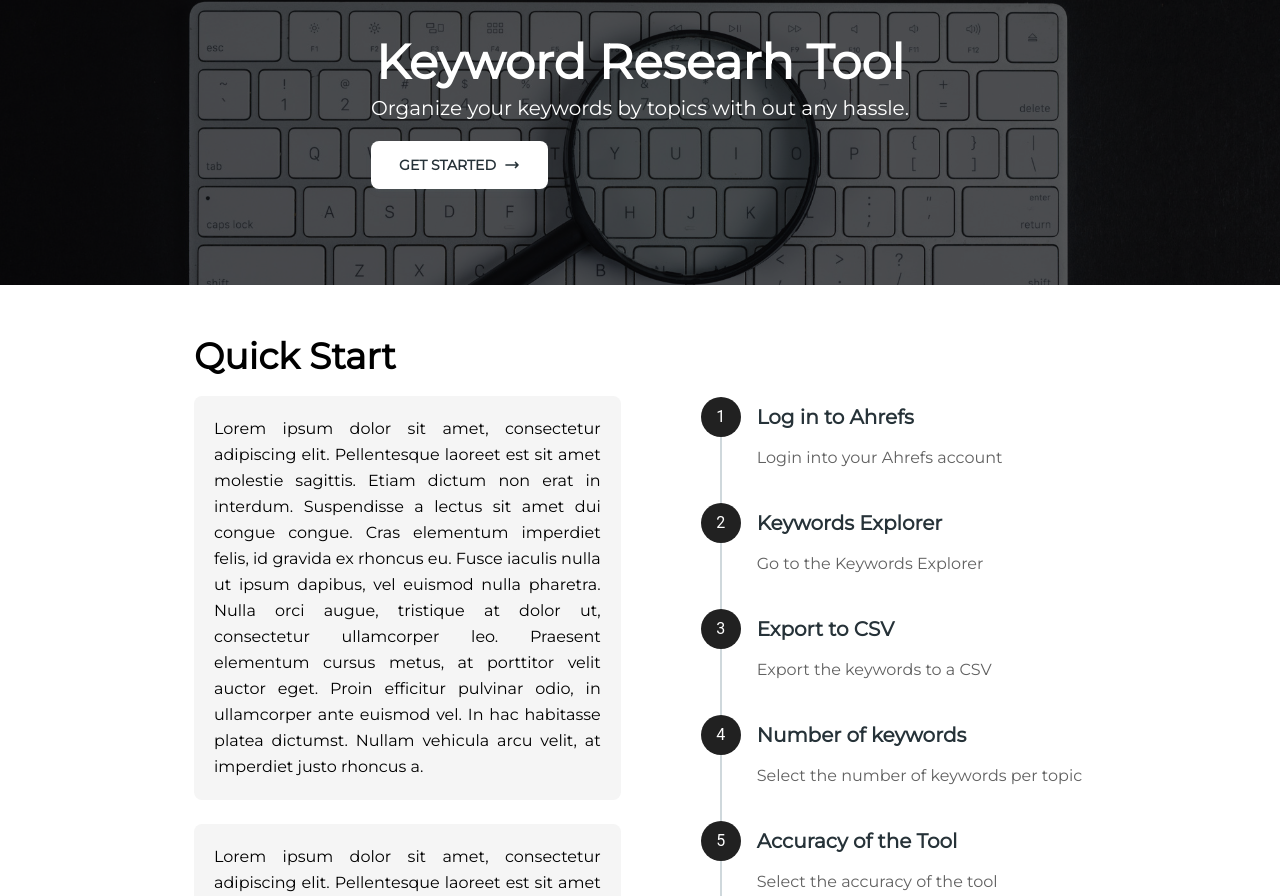
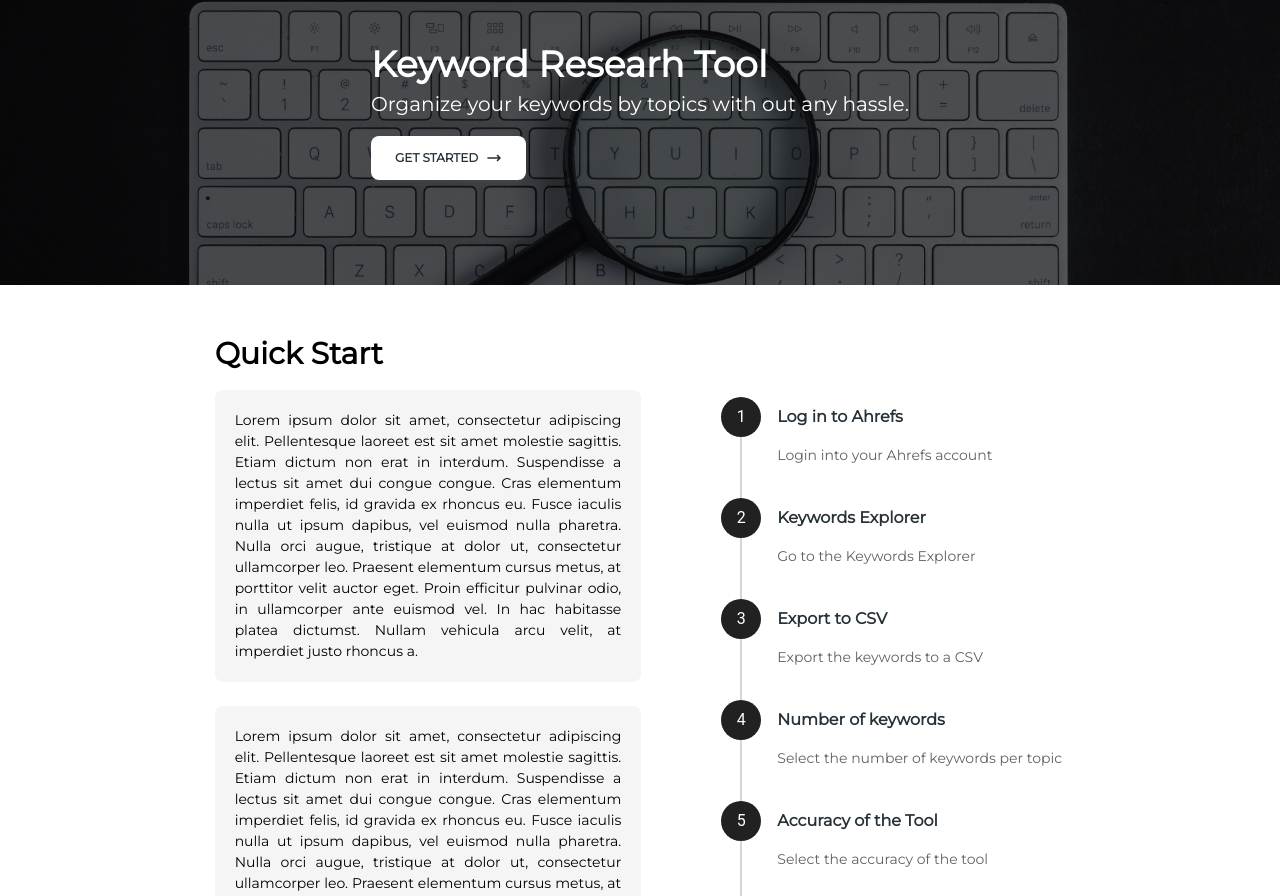
Before and after one commit to MarioDevv/Keyword-Tool, a React (Vite) app: page / in a window 1280 px wide. Shown: the part 138-1034 px from the top of the page. Built offline with nearby package versions, Linux system fonts and the light colour scheme.

Commit message:
Adjustments

```diff
--- a/src/components/Documentation.jsx
+++ b/src/components/Documentation.jsx
@@ -4,12 +4,12 @@ export default function Documentation() {
     return (
         <>
             <div className="flex flex-col w-1/3 itema-center">
-                <Typography variant="h2" className="mb-4 font-mon">
+                <Typography variant="h3" className="mb-4 font-mon">
                     Quick Start
                 </Typography>
                 <div className="flex flex-col gap-6">
                     <div className="p-5 text-center bg-gray-100 rounded-lg">
-                        <Typography variant="paragraph" className="text-justify font-mon">
+                        <Typography variant="small" className="text-justify font-mon">
                             Lorem ipsum dolor sit amet, consectetur adipiscing elit. Pellentesque laoreet est sit amet molestie sagittis.
                             Etiam dictum non erat in interdum. Suspendisse a lectus sit amet dui congue congue.
                             Cras elementum imperdiet felis, id gravida ex rhoncus eu.
@@ -21,7 +21,7 @@ export default function Documentation() {
                         </Typography>
                     </div>
                     <div className="p-5 text-center bg-gray-100 rounded-lg">
-                        <Typography variant="paragraph" className="text-justify font-mon">
+                        <Typography variant="small" className="text-justify font-mon">
                             Lorem ipsum dolor sit amet, consectetur adipiscing elit. Pellentesque laoreet est sit amet molestie sagittis.
                             Etiam dictum non erat in interdum. Suspendisse a lectus sit amet dui congue congue.
                             Cras elementum imperdiet felis, id gravida ex rhoncus eu.
--- a/src/components/HeroSection.jsx
+++ b/src/components/HeroSection.jsx
@@ -4,21 +4,21 @@ import { Typography, Button } from "@material-tailwind/react"
 export default function HeroSection() {
     return (
         <div className="relative flex items-center justify-center"> {/* Hero Section */}
-            <div className="absolute z-[1] text-center">
-                <Typography variant="h1" color="white" className="font-mon">
+            <div className="absolute z-[1]">
+                <Typography variant="h2" color="white" className="font-mon">
                     Keyword Researh Tool
                 </Typography>
                 <Typography variant="lead" color="white" className="font-mon">
                     Organize your keywords by topics with out any hassle.
                 </Typography>
-                <Button color="white" size="lg" className="flex gap-2 mt-4 font-mon">
+                <Button color="white" size="md" className="flex items-center gap-2 mt-4 font-mon">
                     Get Started
                     <svg xmlns="http://www.w3.org/2000/svg" fill="none" viewBox="0 0 24 24" strokeWidth={2.5} stroke="currentColor" className="w-4 h-5">
                         <path strokeLinecap="round" strokeLinejoin="round" d="M17.25 8.25L21 12m0 0l-3.75 3.75M21 12H3" />
                     </svg>
                 </Button>
             </div>
-            <img src="./public/keywords.jpg" className="aspect-[11/3] w-full object-cover brightness-25" />
+            <img src="/keywords.jpg" className="aspect-[11/3] w-full object-cover brightness-25" />
         </div>
     )
 }
--- a/src/components/Stepper.jsx
+++ b/src/components/Stepper.jsx
@@ -17,12 +17,12 @@ export default function Example() {
                     <TimelineIcon className="flex items-center justify-center w-10 h-10 ">
                         1
                     </TimelineIcon>
-                    <Typography variant="lead" color="blue-gray" className="font-semibold font-mon">
+                    <Typography variant="paragraph" color="blue-gray" className="font-semibold font-mon">
                         Log in to Ahrefs
                     </Typography>
                 </TimelineHeader>
                 <TimelineBody className="pb-8">
-                    <Typography color="gray" className="font-normal text-gray-700 font-mon">
+                    <Typography color="gray" variant="small" className="font-normal text-gray-700 font-mon">
                         Login into your Ahrefs account
                     </Typography>
                 </TimelineBody>
@@ -33,12 +33,12 @@ export default function Example() {
                     <TimelineIcon className="flex items-center justify-center w-10 h-10 ">
                         2
                     </TimelineIcon>
-                    <Typography variant="lead" color="blue-gray" className="font-semibold font-mon">
+                    <Typography variant="paragraph" color="blue-gray" className="font-semibold font-mon">
                         Keywords Explorer
                     </Typography>
                 </TimelineHeader>
                 <TimelineBody className="pb-8">
-                    <Typography color="gray" className="font-normal text-gray-700 font-mon">
+                    <Typography color="gray" variant="small" className="font-normal text-gray-700 font-mon">
                         Go to the Keywords Explorer
                     </Typography>
                 </TimelineBody>
@@ -49,12 +49,12 @@ export default function Example() {
                     <TimelineIcon className="flex items-center justify-center w-10 h-10 ">
                         3
                     </TimelineIcon>
-                    <Typography variant="lead" color="blue-gray" className="font-semibold font-mon">
+                    <Typography variant="paragraph" color="blue-gray" className="font-semibold font-mon">
                         Export to CSV
                     </Typography>
                 </TimelineHeader>
                 <TimelineBody className="pb-8">
-                    <Typography color="gray" className="font-normal text-gray-700 font-mon">
+                    <Typography color="gray" variant="small" className="font-normal text-gray-700 font-mon">
                         Export the keywords to a CSV
                     </Typography>
                 </TimelineBody>
@@ -65,12 +65,12 @@ export default function Example() {
                     <TimelineIcon className="flex items-center justify-center w-10 h-10 ">
                         4
                     </TimelineIcon>
-                    <Typography variant="lead" color="blue-gray" className="font-semibold font-mon">
+                    <Typography variant="paragraph" color="blue-gray" className="font-semibold font-mon">
                         Number of keywords
                     </Typography>
                 </TimelineHeader>
                 <TimelineBody className="pb-8">
-                    <Typography color="gray" className="font-normal text-gray-700 font-mon">
+                    <Typography color="gray" variant="small" className="font-normal text-gray-700 font-mon">
                         Select the number of keywords per topic
                     </Typography>
                 </TimelineBody>
@@ -81,12 +81,12 @@ export default function Example() {
                     <TimelineIcon className="flex items-center justify-center w-10 h-10 ">
                         5
                     </TimelineIcon>
-                    <Typography variant="lead" color="blue-gray" className="font-semibold font-mon">
+                    <Typography variant="paragraph" color="blue-gray" className="font-semibold font-mon">
                         Accuracy of the Tool
                     </Typography>
                 </TimelineHeader>
                 <TimelineBody className="pb-8">
-                    <Typography color="gray" className="font-normal text-gray-700 font-mon">
+                    <Typography color="gray" variant="small" className="font-normal text-gray-700 font-mon">
                         Select the accuracy of the tool
                     </Typography>
                 </TimelineBody>
@@ -96,12 +96,12 @@ export default function Example() {
                     <TimelineIcon className="flex items-center justify-center w-10 h-10 ">
                         6
                     </TimelineIcon>
-                    <Typography variant="lead" color="blue-gray" className="font-semibold font-mon">
+                    <Typography variant="paragraph" color="blue-gray" className="font-semibold font-mon">
                         Download the CSV
                     </Typography>
                 </TimelineHeader>
                 <TimelineBody className="pb-8">
-                    <Typography color="gray" className="font-normal text-gray-700 font-mon">
+                    <Typography color="gray" variant="small" className="font-normal text-gray-700 font-mon">
                         Download the CSV file with the keywords
                     </Typography>
                 </TimelineBody>
```
Also changed, not shown: 1 other file (tests, documents, lock files or other folders).
